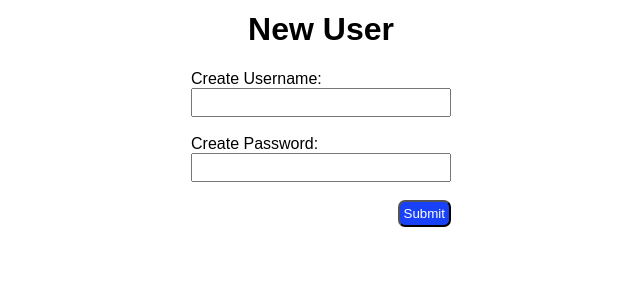
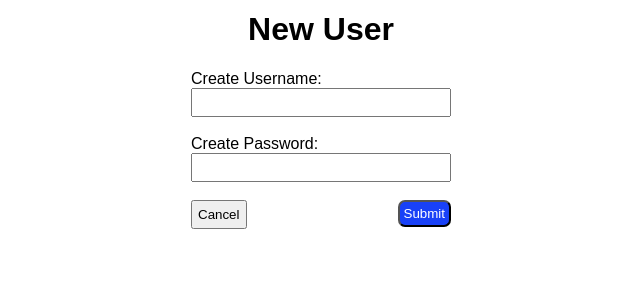
Before and after one commit to RichPin-Software/bugtracker, a PHP site: the page made by new_user.php in a window 1280 px wide. Shown: the part 138-438 px from the top of the page, without its empty margins (319-959 px from the left). Run offline with PHP 8.4, Linux system fonts and the light colour scheme.

Commit message:
add second class to cancel button, add cancel button to v_new_user.php, add additional cancelForm function to app.js for new user page

```diff
--- a/app.js
+++ b/app.js
@@ -5,6 +5,8 @@ let Ui = new UI();
 /*
     Cancel form
 */
-if(cancelButtonExists = document.querySelector('.cancel')) {
-    Ui.cancelForm('.cancel','users.php?back=1');
+if(cancelButtonExists = document.querySelector('.cancel'))
+{
+    Ui.cancelForm('.cancel-newuser', 'login.php');
+    Ui.cancelForm('.cancel-form','users.php?back=1');
 }
--- a/views/v_addtask.php
+++ b/views/v_addtask.php
@@ -37,7 +37,7 @@
                         <div class="error"><?php echo $this->getData('error_user'); ?></div><br>
                         <textarea type="text" name="task-description" id="task-description" form="task-form" placeholder="Description..."><?php echo $this->getData('input_description'); ?></textarea>
                         <div class="error"><?php echo $this->getData('error_description'); ?></div><br>
-                        <input type="button" name="cancel" class="cancel" value="Cancel">
+                        <input type="button" name="cancel" class="cancel cancel-form" value="Cancel">
                         <input type="submit" class="submit" value="Submit">
                     </form>
                 </div>
--- a/views/v_edittask.php
+++ b/views/v_edittask.php
@@ -51,7 +51,7 @@
                         <div class="error"><?php echo $this->getData('error_user'); ?></div><br>
                         <textarea type="text" name="task-description" id="task-description" form="task-form" placeholder="Description..."><?php echo $result['description']; ?></textarea>
                         <div class="error"><?php echo $this->getData('error_description'); ?></div><br>
-                        <input type="button" name="cancel" class="cancel" value="Cancel">
+                        <input type="button" name="cancel" class="cancel cancel-form" value="Cancel">
                         <input type="submit" class="submit" value="Submit">
                     </form>
                     <?php
--- a/views/v_new_user.php
+++ b/views/v_new_user.php
@@ -20,9 +20,13 @@
                 <label for="password">Create Password:</label>
                 <input type="password" name="password" id="password" value="<?php echo $this->getData('newuser_pass'); ?>">
                 <div class="error"><?php echo $this->getData('error_pass'); ?></div><br>
+                <input type="button" name="cancel" class="cancel cancel-newuser" value="Cancel">
                 <input type="submit" class="submit" value="Submit">
             </form>
         </div>
     </div>
+
+    <script src="../../bugtracker/models/ui.js"></script>
+    <script src="../bugtracker/app.js"></script>
 </body>
 </html>
```
